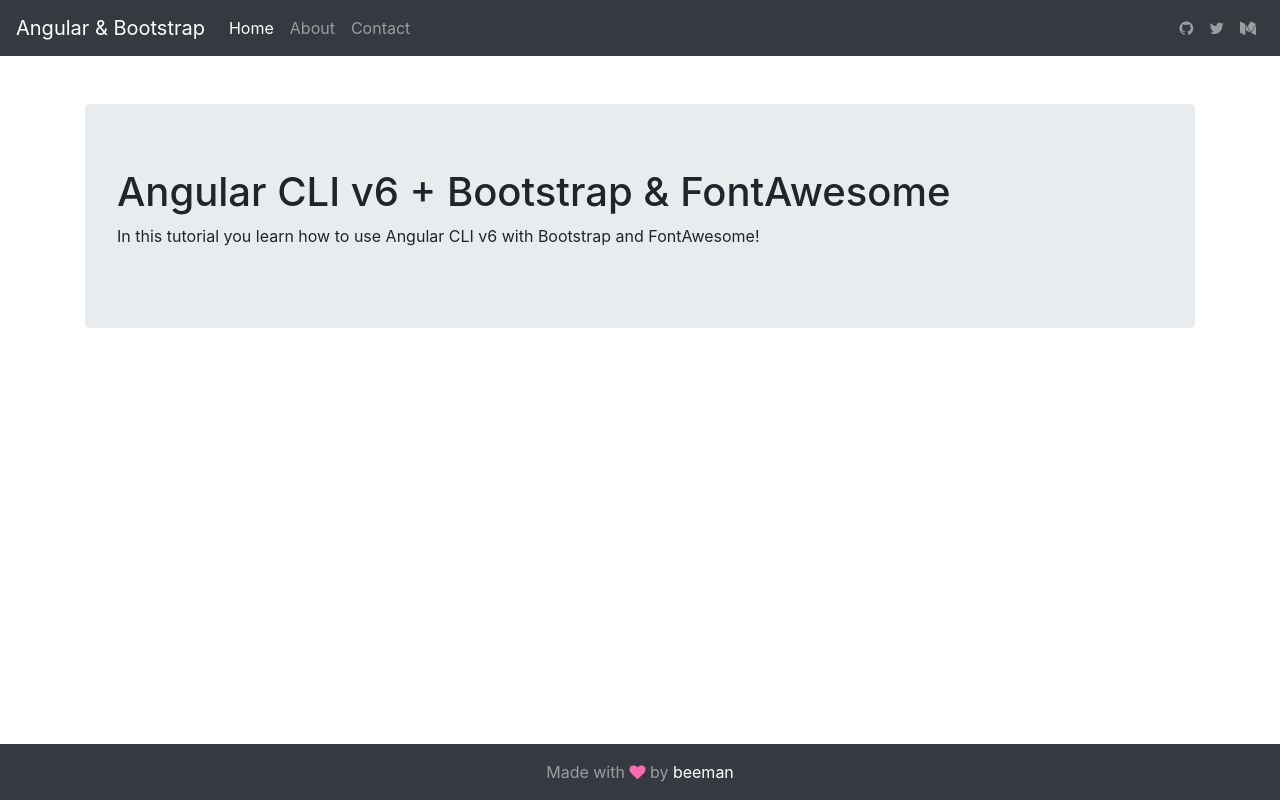
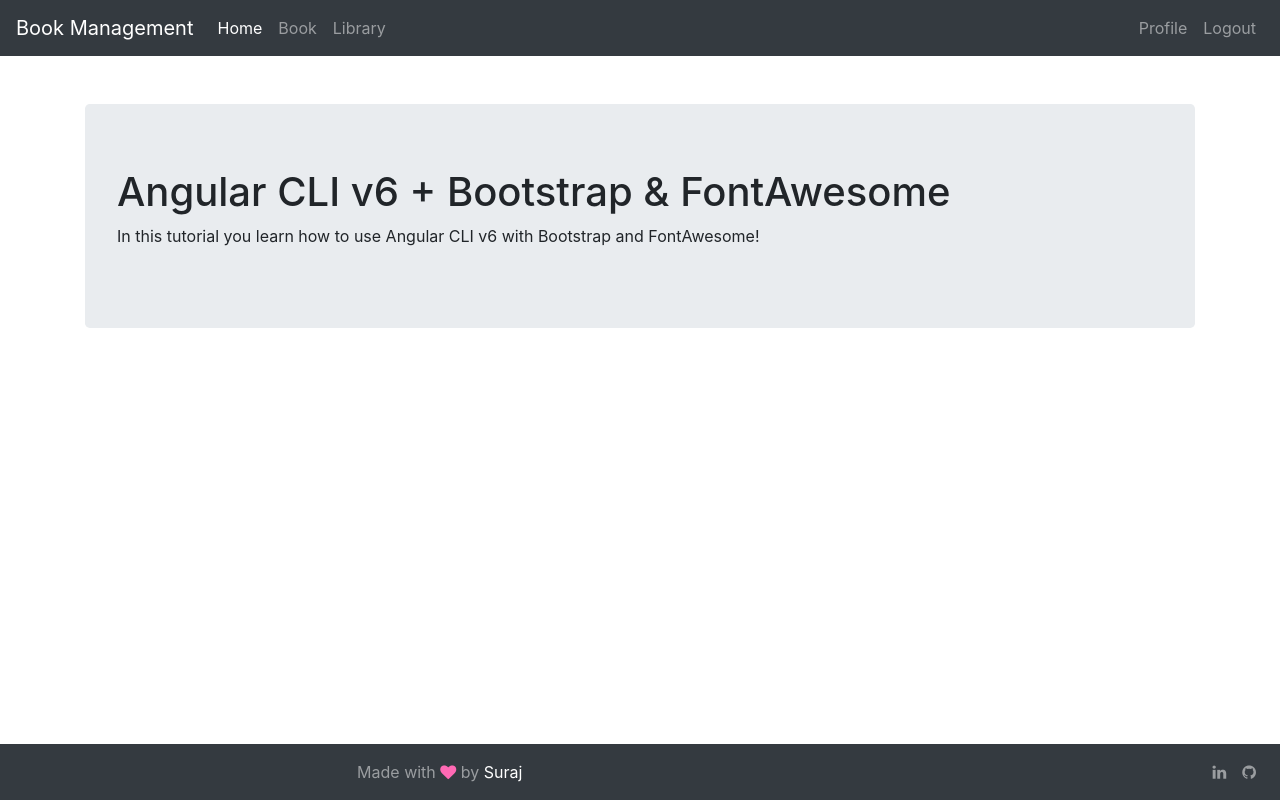
Before and after one commit to surajkj/BookManagementUI, an Angular app: page / in a window 1280 px wide. Built offline with nearby package versions, Linux system fonts and the light colour scheme.

Commit message:
Docs Added

```diff
--- a/src/app/ui/footer/footer.component.html
+++ b/src/app/ui/footer/footer.component.html
@@ -1,5 +1,25 @@
 <nav class="navbar navbar-dark bg-dark mt-5 fixed-bottom">
   <div class="navbar-expand m-auto navbar-text">
-    Made with <i class="fa fa-heart"></i> by <a href="https://twitter.com/beeman_nl">beeman</a>
+    Made with <i class="fa fa-heart"></i> by <a href="https://twitter.com/surajkj">Suraj</a>
   </div>
+
+
+  <div class="navbar-expand ml-auto navbar-nav">
+  <div class="navbar-nav">
+
+      <a class="nav-item nav-link" href="https://linkedin.com/in/surajkanojiya" target="_blank">
+        <i class="fa fa-linkedin"></i>
+      </a>
+    <a class="nav-item nav-link" href="https://github.com/surajkj" target="_blank">
+      <i class="fa fa-github"></i>
+    </a>
+    <!--
+    <a class="nav-item nav-link" href="https://twitter.com/beeman_nl" target="_blank">
+      <i class="fa fa-twitter"></i>
+    </a>
+    <a class="nav-item nav-link" href="https://medium.com/@beeman" target="_blank">
+      <i class="fa fa-medium"></i>
+    </a> -->
+  </div>
+</div>
 </nav>
--- a/src/app/ui/header/header.component.html
+++ b/src/app/ui/header/header.component.html
@@ -1,15 +1,19 @@
 <nav class="navbar navbar-dark bg-dark mb-5">
-  <a class="navbar-brand" href="/">Angular & Bootstrap</a>
+  <a class="navbar-brand" href="/">Book Management</a>
   <div class="navbar-expand mr-auto">
     <div class="navbar-nav">
       <a class="nav-item nav-link active" href="#">Home</a>
-      <a class="nav-item nav-link" href="#">About</a>
-      <a class="nav-item nav-link" href="#">Contact</a>
+      <a class="nav-item nav-link" href="#">Book</a>
+      <a class="nav-item nav-link" href="#">Library</a>
+
     </div>
   </div>
   <div class="navbar-expand ml-auto navbar-nav">
     <div class="navbar-nav">
-      <a class="nav-item nav-link" href="https://github.com/beeman" target="_blank">
+        <a class="nav-item nav-link" href="#">Profile</a>
+        <a class="nav-item nav-link" href="#">Logout</a>
+
+      <!-- <a class="nav-item nav-link" href="https://github.com/beeman" target="_blank">
         <i class="fa fa-github"></i>
       </a>
       <a class="nav-item nav-link" href="https://twitter.com/beeman_nl" target="_blank">
@@ -17,7 +21,7 @@
       </a>
       <a class="nav-item nav-link" href="https://medium.com/@beeman" target="_blank">
         <i class="fa fa-medium"></i>
-      </a>
+      </a> -->
     </div>
   </div>
 </nav>
```
Also changed, not shown: Angular Steps.txt.
